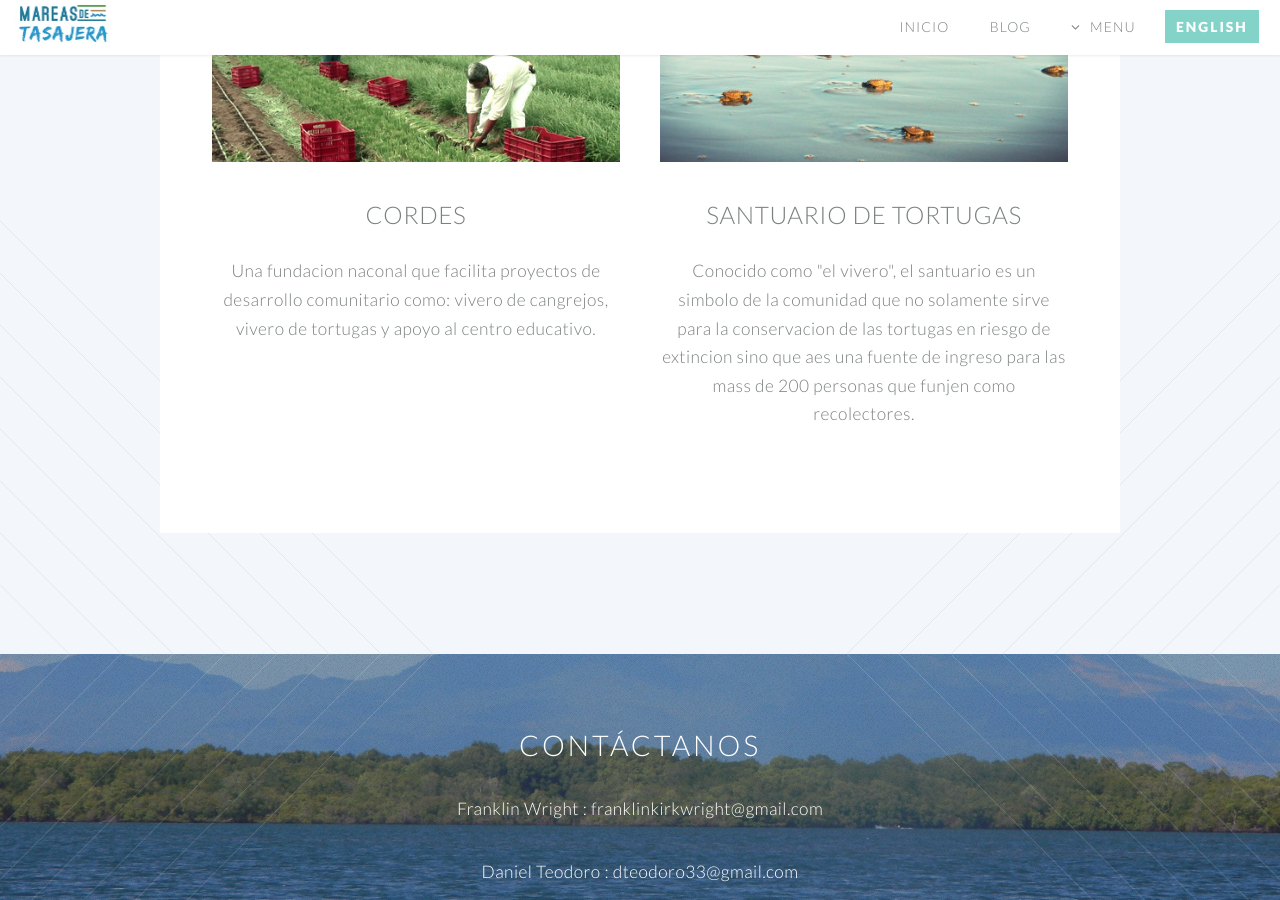
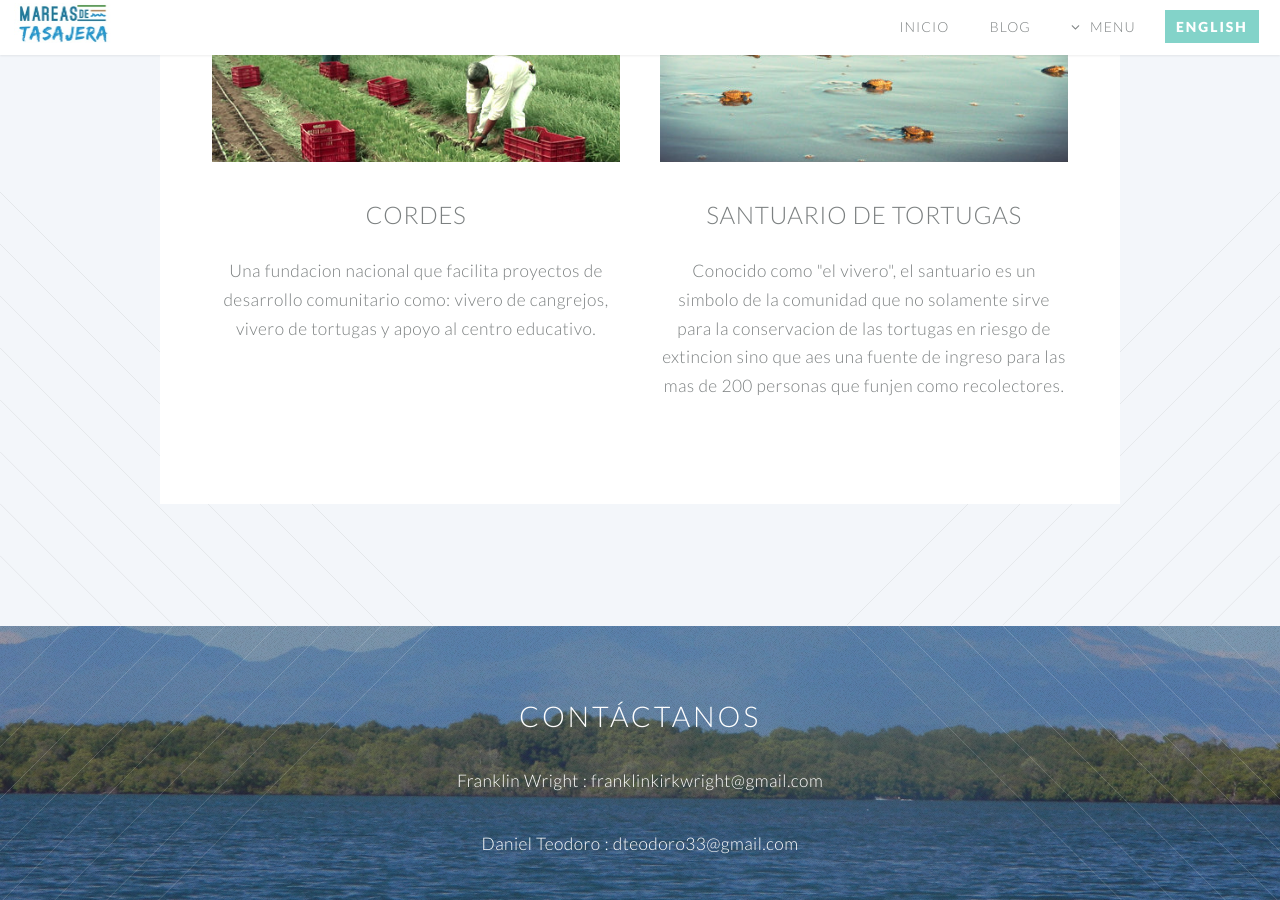
Before and after one commit to danteo90/danteo90.github.io, a Jekyll site: the page built from index.html, in a window 1280 px wide and 900 px high, scrolled down 2914 px. Built offline with Jekyll 4.4.1, drawn with Linux system fonts in a browser that asks for light colours.

Commit message:
Update index.html

```diff
--- a/index.html
+++ b/index.html
@@ -111,7 +111,7 @@ layout: landing-page
 									<header>
 										<h3>CORDES</h3>
 									</header>
-									<p>Una fundacion naconal que facilita proyectos de desarrollo comunitario como: vivero de cangrejos, vivero de tortugas y apoyo al centro educativo.</p>
+									<p>Una fundacion nacional que facilita proyectos de desarrollo comunitario como: vivero de cangrejos, vivero de tortugas y apoyo al centro educativo.</p>
 								</section>
 
 							</div>
@@ -122,7 +122,7 @@ layout: landing-page
 									<header>
 										<h3>Santuario de tortugas</h3>
 									</header>
-									<p>Conocido como "el vivero", el santuario es un simbolo de la comunidad que no solamente sirve para la conservacion de las tortugas en riesgo de extincion sino que aes una fuente de ingreso para las mass de 200 personas que funjen como recolectores.</p>
+									<p>Conocido como "el vivero", el santuario es un simbolo de la comunidad que no solamente sirve para la conservacion de las tortugas en riesgo de extincion sino que aes una fuente de ingreso para las mas de 200 personas que funjen como recolectores.</p>
 								</section>
 
 							</div>
```
